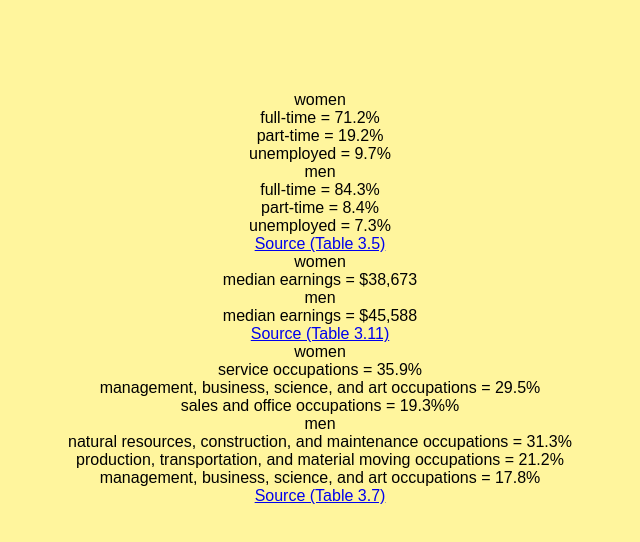
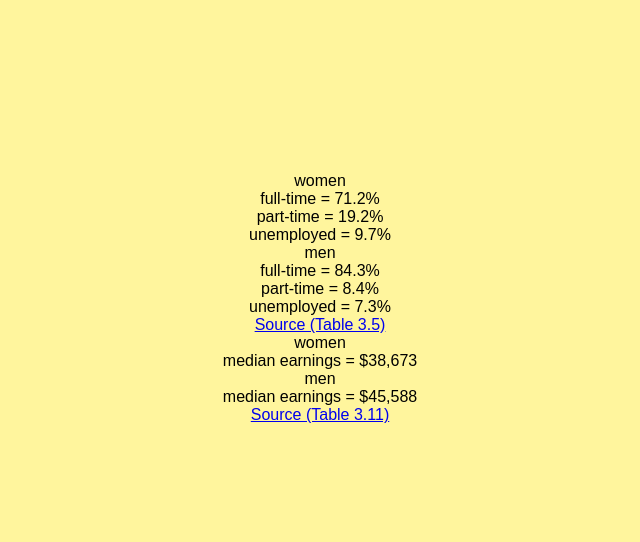
Before and after one commit to edenadler/6.C85-data-visualization-final-project, a SvelteKit app in the folder main/: page / in a window 1280 px wide. Shown: the part 4197-4739 px from the top of the page, without its empty margins (320-960 px from the left). Built offline with nearby package versions, Linux system fonts and the light colour scheme; a web font is replaced by a local one.

Commit message:
removing unnecessary section

```diff
--- a/main/src/components/After.svelte
+++ b/main/src/components/After.svelte
@@ -50,7 +50,7 @@
     <a href="https://www.census.gov/data/tables/2020/demo/foreign-born/cps-2020.html">Source (Table 3.11)</a>
 
 
-    <div>women</div>
+    <!-- <div>women</div>
     <div>service occupations = 35.9%</div>
     <div>management, business, science, and art occupations = 29.5%</div>
     <div>sales and office occupations = 19.3%%</div>
@@ -58,7 +58,7 @@
     <div>natural resources, construction, and maintenance occupations = 31.3%</div>
     <div>production, transportation, and material moving occupations = 21.2%</div>
     <div>management, business, science, and art occupations = 17.8%</div>
-    <a href="https://www.census.gov/data/tables/2020/demo/foreign-born/cps-2020.html">Source (Table 3.7)</a>
+    <a href="https://www.census.gov/data/tables/2020/demo/foreign-born/cps-2020.html">Source (Table 3.7)</a> -->
 	<!-- <svg width="500" height="500">
 		<g transform="translate(250, 120)">
 			{#each arc_data as data, index}
```
